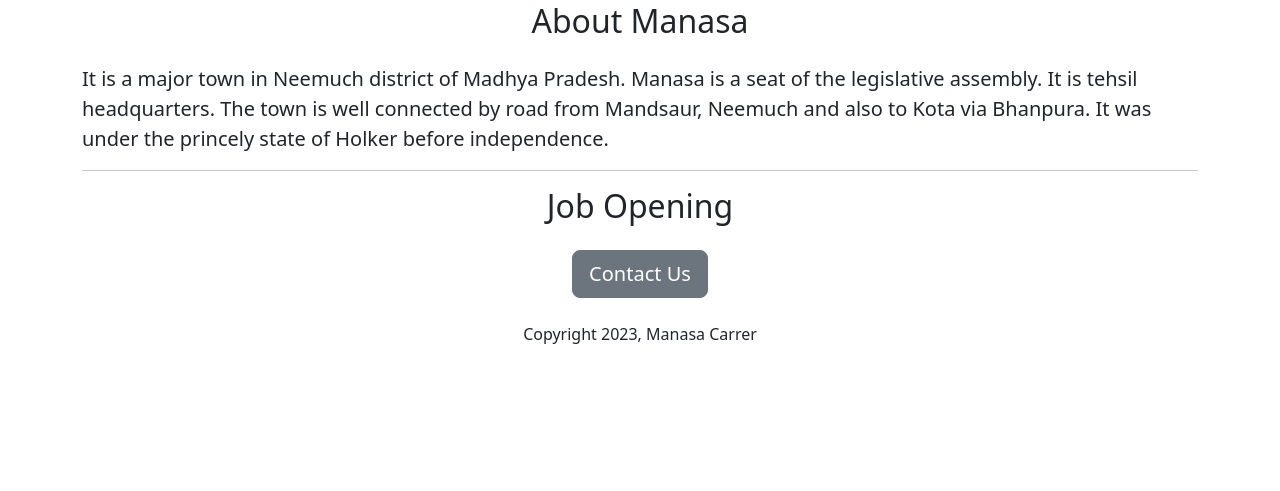
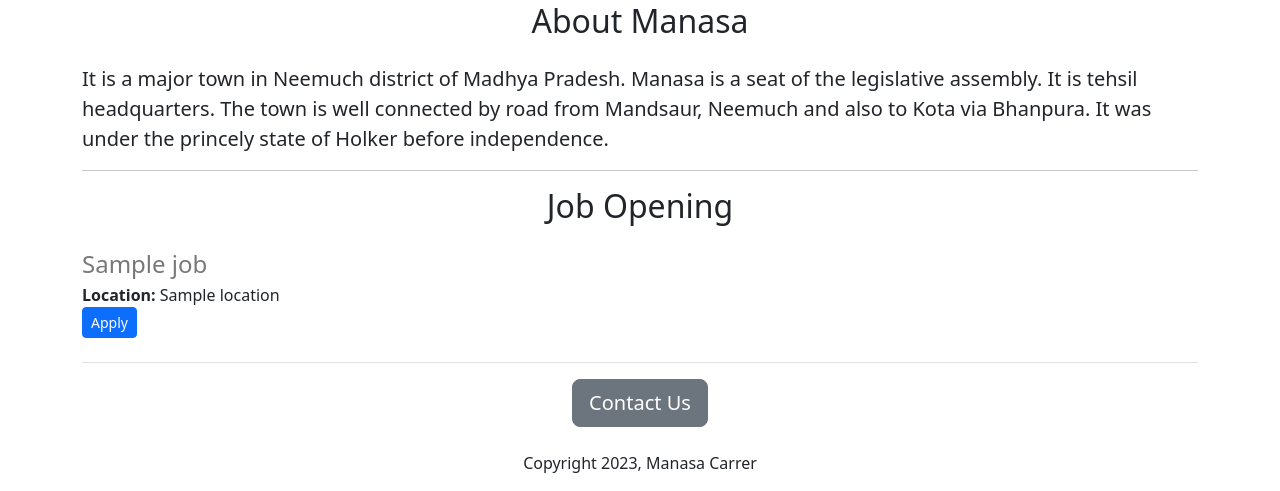
Before and after one commit to kuldeep1A/careers-website, a Flask app: template templates/home.html in a window 1280 px wide. Shown: the part 471-962 px from the top of the page. Before the commit the page ends 815 px from the top, so only its background shows below. Run offline with Flask 2, Linux system fonts and the light colour scheme; the template is opened without the code that fills it: most values are stand-ins (such as "Sample title", 1, 10 or a date in 2020).

Commit message:
include jobitem

```diff
--- a/templates/home.html
+++ b/templates/home.html
@@ -39,9 +39,16 @@
 
       <hr />
       <h2 class="text-center mt-2 mb-4">Job Opening</h2>
+      <div>
+        {% for job in jobs %}
+        {% include 'jobitem.html'%}
+        {% endfor %}
+      </div>
       <div class="text-center">
-          <button type="button" class="btn btn-secondary btn-lg">Contact Us</button>
-      <p class="mt-4">Copyright 2023, Manasa Carrer</p>
+        <button type="button" class="btn btn-secondary btn-lg">
+          Contact Us
+        </button>
+        <p class="mt-4">Copyright 2023, Manasa Carrer</p>
       </div>
     </div>
   </body>
--- /dev/null
+++ b/templates/jobitem.html
@@ -0,0 +1,12 @@
+<div class="border-bottom" style="margin-bottom: 16px">
+  <h4 style="color: rgb(120, 120, 120); margin-bottom: 4px">
+    {{job['title']}}
+  </h4>
+
+  <div><b>Location: </b> {{job['location']}}</div>
+  {% if 'salary' in job %}
+  <div><b>Salary: </b>{{job['salary']}}</div>
+  {% endif %}
+
+  <button type="button" class="btn btn-primary btn-sm mb-4">Apply</button>
+</div>
```
